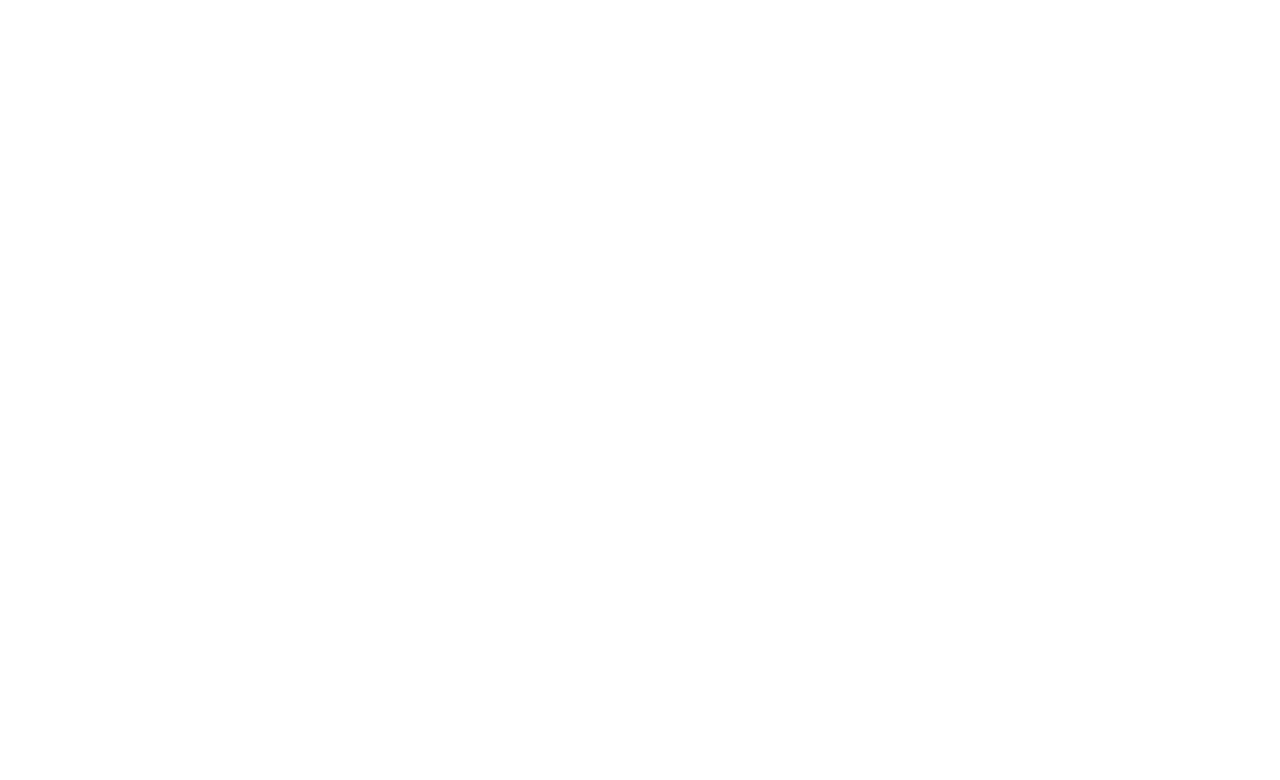
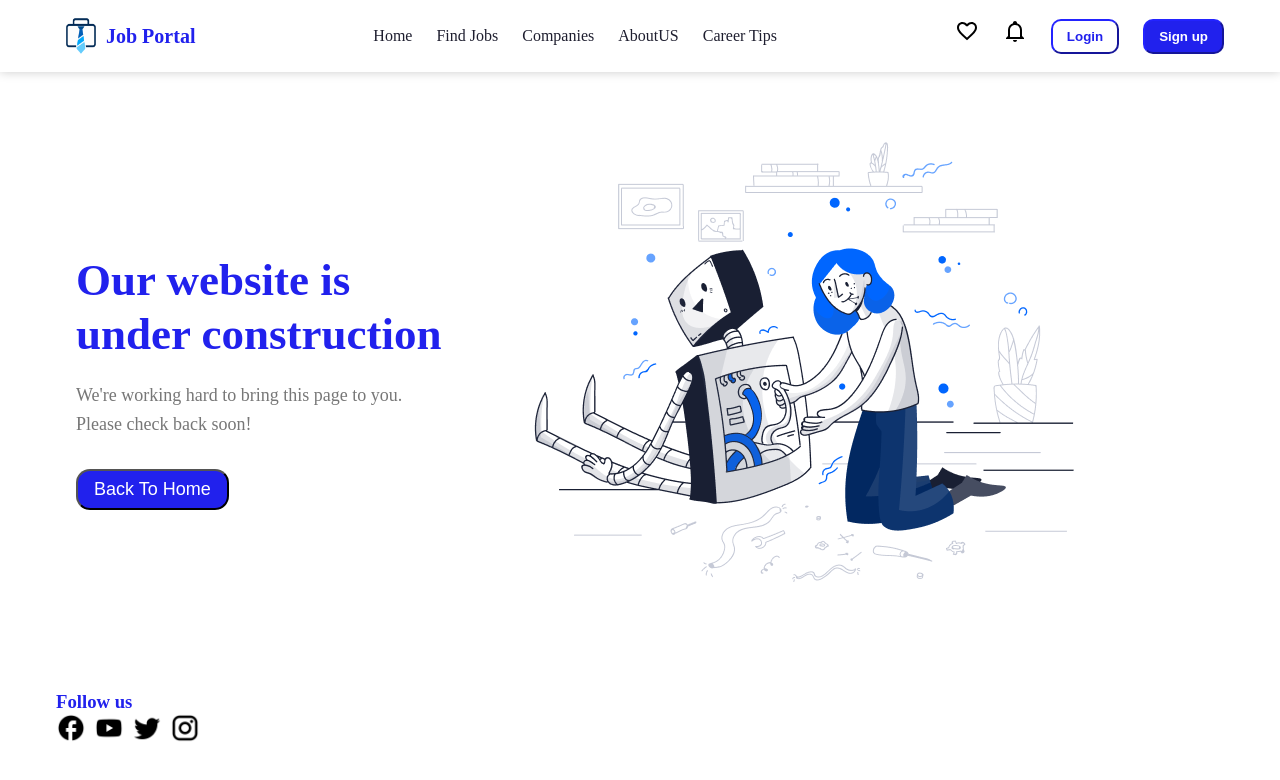
Before and after one commit to trojanroot/jobportal, a React (Vite) app: page /underconstruction in a window 1280 px wide. Before the commit this address had no page. Shown: the top 780 px of the page. Built offline with nearby package versions, Linux system fonts and the light colour scheme.

Commit message:
made a underconstruction pages

```diff
--- a/src/App.jsx
+++ b/src/App.jsx
@@ -1,32 +1,31 @@
-import Layout from './layout/Layout'
-import {Routes,Route} from 'react-router-dom'
-import Home from './pages/home/Home'
-import Job from './pages/jobs/Jobs'
-import Companies from './pages/companies/Companies'
-import About from './pages/aboutus/About'
-import CareerTip from './pages/careertip/CareerTip'
-import Login from './pages/login/Login'
-import Signup from './pages/signup/Signup'
+import Layout from "./layout/Layout";
+import { Routes, Route } from "react-router-dom";
+import Home from "./pages/home/Home";
+import Job from "./pages/jobs/Jobs";
+import Companies from "./pages/companies/Companies";
+import About from "./pages/aboutus/About";
+import CareerTip from "./pages/careertip/CareerTip";
+import Login from "./pages/login/Login";
+import Signup from "./pages/signup/Signup";
+import UnderConstruction from "./pages/underConstruction/underConstruction";
 
 function App() {
-
   return (
     <>
       <Routes>
-        <Route path='/' element={<Layout/>}>
-          <Route index element={<Home/>}/>
-          <Route path="/jobs" element={<Job/>}/>
-          <Route path="/companies" element={<Companies/>}/>
-          <Route path="/about" element={<About/>}/>
-          <Route path="/careertip" element={<CareerTip/>}/>
-          <Route path="/login" element={<Login/>}/>
-          <Route path="/signup" element={<Signup/>}/>
+        <Route path="/" element={<Layout />}>
+          <Route index element={<Home />} />
+          <Route path="/jobs" element={<Job />} />
+          <Route path="/companies" element={<Companies />} />
+          <Route path="/about" element={<About />} />
+          <Route path="/careertip" element={<CareerTip />} />
+          <Route path="/underconstruction" element={<UnderConstruction />} />
+          <Route path="/login" element={<Login />} />
+          <Route path="/signup" element={<Signup />} />
         </Route>
       </Routes>
-
     </>
-  )
+  );
 }
 
-
-export default App
+export default App;
--- a/src/components/footer/Footer.jsx
+++ b/src/components/footer/Footer.jsx
@@ -1,11 +1,11 @@
-import React from 'react'
-import {Link} from 'react-router-dom'
+import React from "react";
+import { Link } from "react-router-dom";
 import "./Footer.css";
-import facebook from "../../assets/footer/facebook.png"
-import youtube from "../../assets/footer/youtube.png"
-import twitter from "../../assets/footer/twitter.png"
-import instagram from "../../assets/footer/instagram.png"
-import logo from "../../assets/logo/logo.png"
+import facebook from "../../assets/footer/facebook.png";
+import youtube from "../../assets/footer/youtube.png";
+import twitter from "../../assets/footer/twitter.png";
+import instagram from "../../assets/footer/instagram.png";
+import logo from "../../assets/logo/logo.png";
 function Footer() {
   return (
     <>
@@ -23,30 +23,29 @@
               </div>
               <div className="footerquickLinks">
                 <h2>Quick Links</h2>
-            <Link to ="/about">About</Link>
-            <Link to ="/contact">Contact</Link>
-            <Link to ="/pricing">Pricing</Link>
-            <Link to ="/blog">Blog</Link>
+                <Link to="/about">About</Link>
+                <Link to="/underconstruction">Contact</Link>
+                <Link to="/underconstruction">Blog</Link>
               </div>
               <div className="candidate">
                 <h2>Candidate</h2>
-            <Link to="#">Browser Jobs</Link>
-            <Link to="#">Browser Employers</Link>
-            <Link to="#">Candidate Dashboard</Link>
-            <Link to="#">Saved Dashboard</Link>
+                <Link to="/underconstruction">Browser Jobs</Link>
+                <Link to="/underconstruction">Browser Employers</Link>
+                <Link to="/underconstruction">Candidate Dashboard</Link>
+                <Link to="/underconstruction">Saved Dashboard</Link>
               </div>
               <div className="employes">
                 <h2>Employes</h2>
-            <Link to="#">Post a Jobs</Link>
-            <Link to="#">Browser Candidates</Link>
-            <Link to="#">Employers Dashboard</Link>
-            <Link to="#">Applications</Link>
+                <Link to="/underconstruction">Post a Jobs</Link>
+                <Link to="/underconstruction">Browser Candidates</Link>
+                <Link to="/underconstruction">Employers Dashboard</Link>
+                <Link to="/underconstruction">Applications</Link>
               </div>
               <div className="support">
                 <h2>Support</h2>
-            <Link to="#">FAQs</Link>
-            <Link to="#">Private Policy</Link>
-            <Link to="#">Terms and Conditions</Link>
+                <Link to="/underconstruction">FAQs</Link>
+                <Link to="/underconstruction">Private Policy</Link>
+                <Link to="/underconstruction">Terms and Conditions</Link>
               </div>
             </div>
             <hr />
@@ -65,7 +64,7 @@
         </div>
       </footer>
     </>
-  )
+  );
 }
 
-export default Footer
+export default Footer;
--- a/src/layout/Layout.jsx
+++ b/src/layout/Layout.jsx
@@ -1,13 +1,14 @@
-import Header from '../components/header/Header'
-import Footer from '../components/footer/Footer'
-import { Outlet,useLocation } from "react-router-dom"
+import Header from "../components/header/Header";
+import Footer from "../components/footer/Footer";
+import { Outlet, useLocation } from "react-router-dom";
 
 function Layout() {
   const location = useLocation();
 
   const hideFooter =
     location.pathname === "/login" ||
-    location.pathname === "/signup";
+    location.pathname === "/signup" ||
+    location.pathname === "/underconstruction";
 
   return (
     <>
--- a/src/pages/aboutus/About.css
+++ b/src/pages/aboutus/About.css
@@ -16,27 +16,11 @@
   align-items: center;
   padding: 60px 70px;
   border-radius: 20px;
-  /* background: linear-gradient(
-    135deg,
-    #eaf3ff 0%,
-    #dbeafe 50%,
-    #eff6ff 100%
-  ); */
-    background-color: rgb(199, 235, 249);
+  background-color: rgb(199, 235, 249);
   position: relative;
   overflow: hidden;
 }
 
-/* .aboutHero::after {
-  content: "";
-  position: absolute;
-  width: 300px;
-  height: 300px;
-  right: -100px;
-  top: -100px;
-  background-color: rgba(37, 99, 235, 0.1);
-  border-radius: 50%;
-} */
 
 .aboutHeroText {
   width: 60%;
@@ -110,7 +94,7 @@
   padding: 70px 0;
 }
 
-.services > h2 {
+.services  h2 {
   text-align: center;
   font-size: 34px;
   color: var(--primary-color);
@@ -162,7 +146,7 @@
   padding: 80px 0;
 }
 
-.whyUs > h2 {
+.whyUs h2 {
   text-align: center;
   font-size: 34px;
   color: var(--primary-color);
@@ -175,7 +159,7 @@
   gap: 25px;
 }
 
-.whyCards > div {
+.whyCards div {
   padding: 30px;
   background-color: white;
   border-radius: 14px;
@@ -184,7 +168,7 @@
   transition: 0.3s;
 }
 
-.whyCards > div:hover {
+.whyCards div:hover {
   transform: translateY(-5px);
   box-shadow: 0 10px 25px rgba(0, 0, 0, 0.08);
 }
@@ -218,11 +202,11 @@
   text-align: center;
 }
 
-.stats > div {
+.stats  div {
   border-right: 1px solid rgba(255, 255, 255, 0.25);
 }
 
-.stats > div:last-child {
+.stats  div:last-child {
   border-right: none;
 }
 
@@ -294,7 +278,7 @@
     gap: 30px;
   }
 
-  .stats > div {
+  .stats div {
     border-right: none;
   }
 }
--- a/src/pages/aboutus/About.jsx
+++ b/src/pages/aboutus/About.jsx
@@ -50,7 +50,7 @@
                   <path d="M0 0h24v24H0z" fill="none" />
                   <path
                     fill="none"
-                    stroke="#000"
+                    stroke="rgb(33, 33, 237)"
                     stroke-linecap="round"
                     stroke-width="2"
                     d="m21 21l-4.486-4.494M19 10.5a8.5 8.5 0 1 1-17 0a8.5 8.5 0 0 1 17 0Z"
--- a/src/pages/companies/Companies.css
+++ b/src/pages/companies/Companies.css
@@ -14,8 +14,9 @@
 }
 
 .companiesCard {
-    display: grid;
-    grid-template-columns: repeat(3, 1fr);
+    display: flex;
+    flex-direction: column;
+    align-items: center;
     gap: 25px;
     padding: 30px;
     background-color: white;
@@ -23,4 +24,5 @@
     border: 1px solid #e5e7eb;
     text-align: center;
     transition: 0.3s;
+
 }
--- /dev/null
+++ b/src/pages/underConstruction/underConstruction.css
@@ -0,0 +1,36 @@
+.construction{
+    min-height: 70vh;
+
+    display: flex;
+    align-items: center;
+    padding: 30px 20px;
+}
+.containerHeading{
+    flex: 1;
+}
+.containerHeading h1{
+    color: var(--primary-color);
+    font-size: 45px;
+    line-height: 1.2;
+    margin-bottom: 20px;
+
+}
+
+.containerHeading p {
+  font-size: 18px;
+  line-height: 1.6;
+  color: #777;
+  margin-bottom: 30px;
+}
+
+.containerHeading button{
+    background-color: var(--primary-color);
+    color: #fff;
+    padding: 8px 16px;
+    border-radius: 14px;
+    font-size: 18px;
+}
+h3{
+    color: var(--primary-color);
+
+}
--- /dev/null
+++ b/src/pages/underConstruction/underConstruction.jsx
@@ -0,0 +1,45 @@
+import React from "react";
+import "./underConstruction.css";
+import { useNavigate } from "react-router-dom";
+import img from "../../assets/underConstruction/underconstruction.png";
+import facebook from "../../assets/footer/facebook.png";
+import youtube from "../../assets/footer/youtube.png";
+import twitter from "../../assets/footer/twitter.png";
+import instagram from "../../assets/footer/instagram.png";
+
+function underConstruction() {
+  const navigation = useNavigate();
+
+  return (
+    <>
+      <div className="container">
+        <div className="construction">
+          <div className="containerHeading">
+            <h1>Our website is under construction</h1>
+
+            <p>
+              We're working hard to bring this page to you.
+              <br />
+              Please check back soon!
+            </p>
+
+            <button onClick={() => navigation("/")}>Back To Home</button>
+          </div>
+          <div className="containerImg">
+            <img src={img} alt="image" />
+          </div>
+        </div>
+
+        <h3>Follow us</h3>
+        <div className="socialMedia">
+          <img src={facebook} alt="facebook" />
+          <img src={youtube} alt="youtube" />
+          <img src={twitter} alt="twitter" />
+          <img src={instagram} alt="instagram" />
+        </div>
+      </div>
+    </>
+  );
+}
+
+export default underConstruction;
```
Also changed, not shown: src/assets/underConstruction/underconstruction.png (added). Lines whose indentation alone changed are shown as unchanged.
